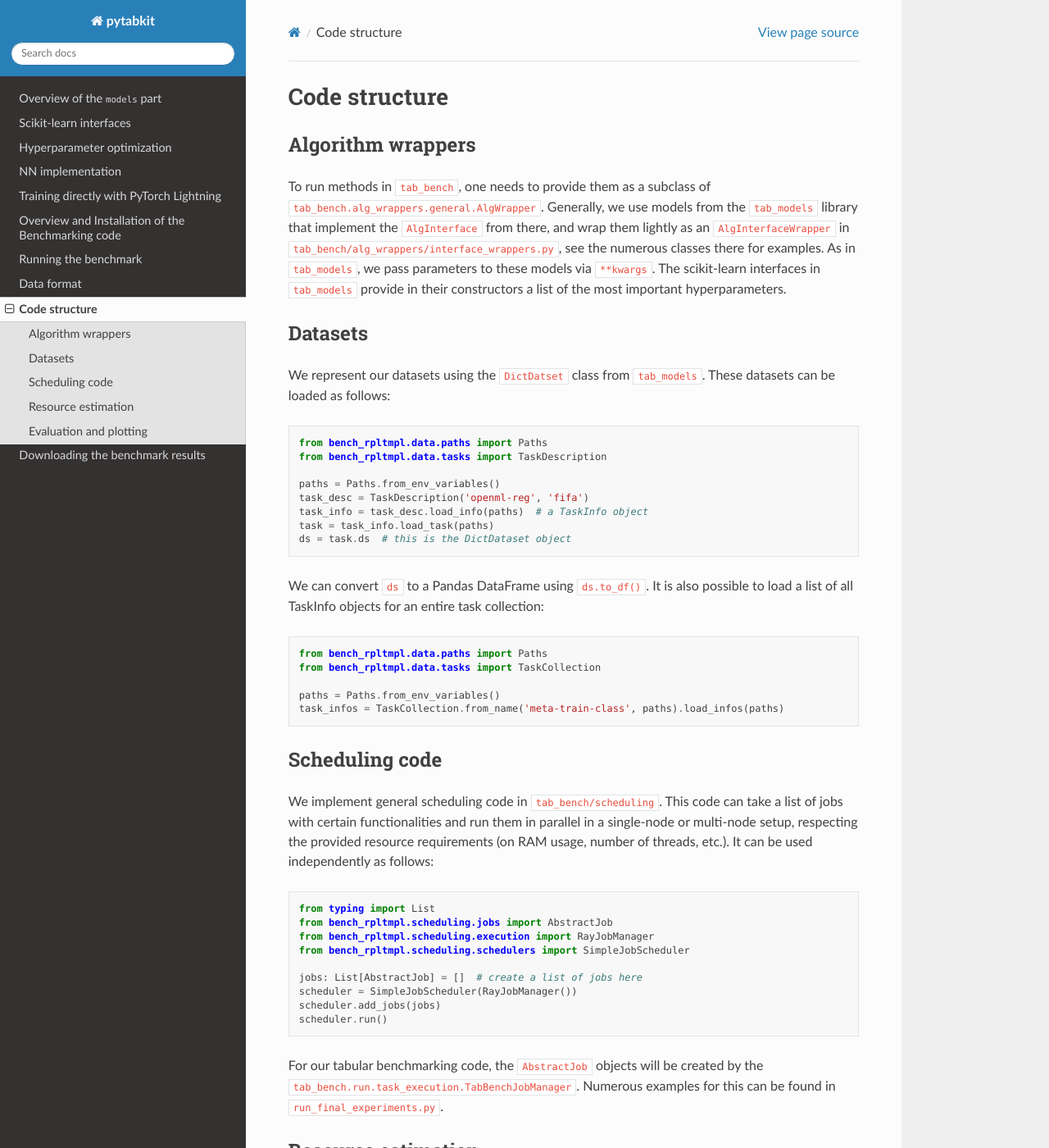
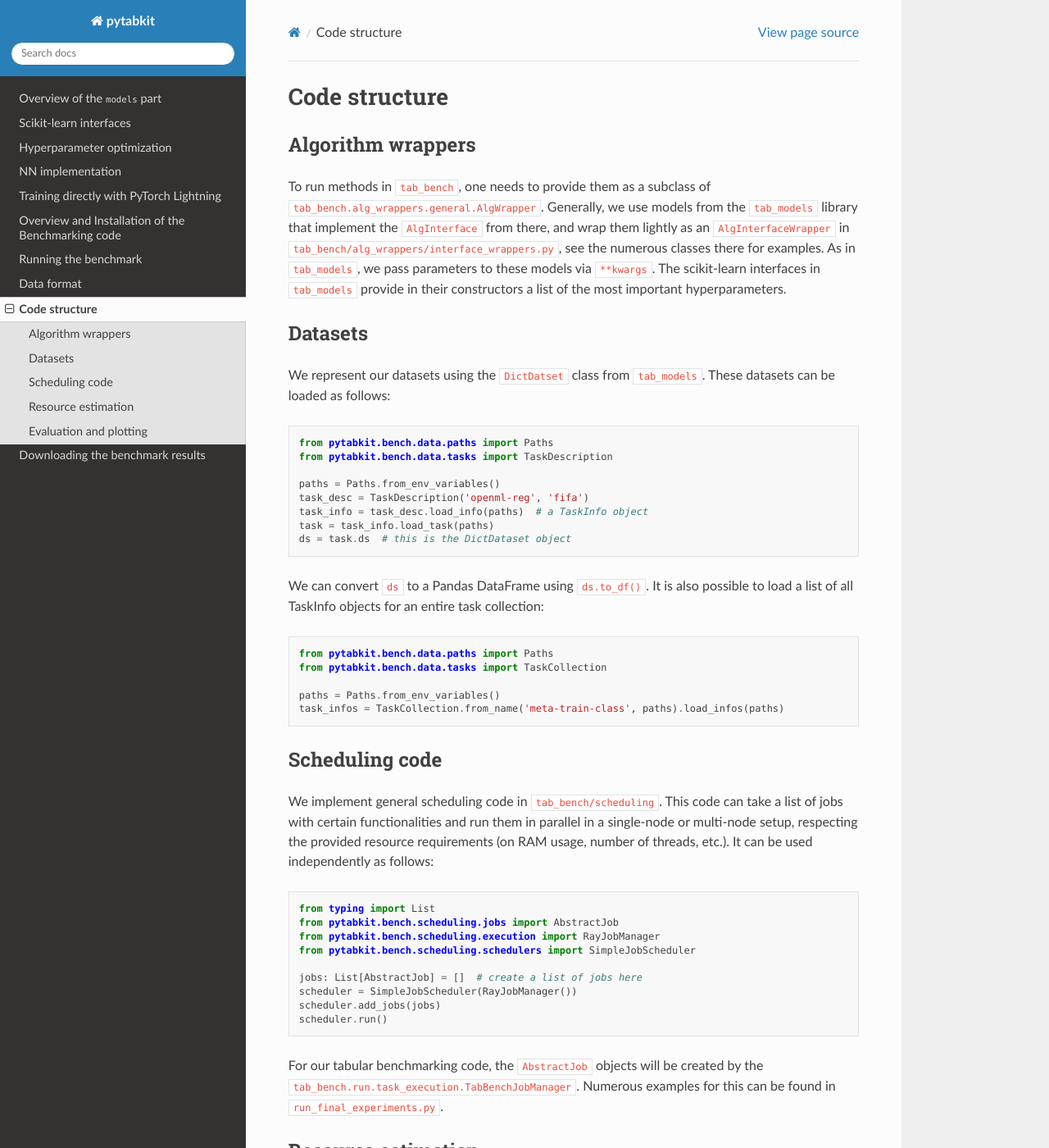
Before and after one commit to dholzmueller/pytabkit, a Sphinx documentation site: the page built from docs/source/bench/03_code.md, in a window 1280 px wide and 1400 px high. Shown: the whole window at 82% size. Built offline with Sphinx 7.4.7 and the Read the Docs theme 2.0.0, drawn with Linux system fonts in a browser that asks for light colours.

Commit message:
fixed broken imports, added some slurm instructions

````diff
--- a/docs/source/bench/03_code.md
+++ b/docs/source/bench/03_code.md
@@ -18,8 +18,8 @@ We represent our datasets using the `DictDatset` class from `tab_models`.
 These datasets can be loaded as follows:
 
 ```python
-from bench_rpltmpl.data.paths import Paths
-from bench_rpltmpl.data.tasks import TaskDescription
+from pytabkit.bench.data.paths import Paths
+from pytabkit.bench.data.tasks import TaskDescription
 
 paths = Paths.from_env_variables()
 task_desc = TaskDescription('openml-reg', 'fifa')
@@ -33,8 +33,8 @@ It is also possible to load a list of all TaskInfo objects
 for an entire task collection:
 
 ```python
-from bench_rpltmpl.data.paths import Paths
-from bench_rpltmpl.data.tasks import TaskCollection
+from pytabkit.bench.data.paths import Paths
+from pytabkit.bench.data.tasks import TaskCollection
 
 paths = Paths.from_env_variables()
 task_infos = TaskCollection.from_name('meta-train-class', paths).load_infos(paths)
@@ -50,9 +50,9 @@ respecting the provided resource requirements
 
 ```python
 from typing import List
-from bench_rpltmpl.scheduling.jobs import AbstractJob
-from bench_rpltmpl.scheduling.execution import RayJobManager
-from bench_rpltmpl.scheduling.schedulers import SimpleJobScheduler
+from pytabkit.bench.scheduling.jobs import AbstractJob
+from pytabkit.bench.scheduling.execution import RayJobManager
+from pytabkit.bench.scheduling.schedulers import SimpleJobScheduler
 
 jobs: List[AbstractJob] = []  # create a list of jobs here
 scheduler = SimpleJobScheduler(RayJobManager())
````
Also changed, not shown: docs/source/bench/01_running_the_benchmark.md (+4 -0 lines), docs/source/models/02_hpo.md (+4 -4 lines), 1 other file.
